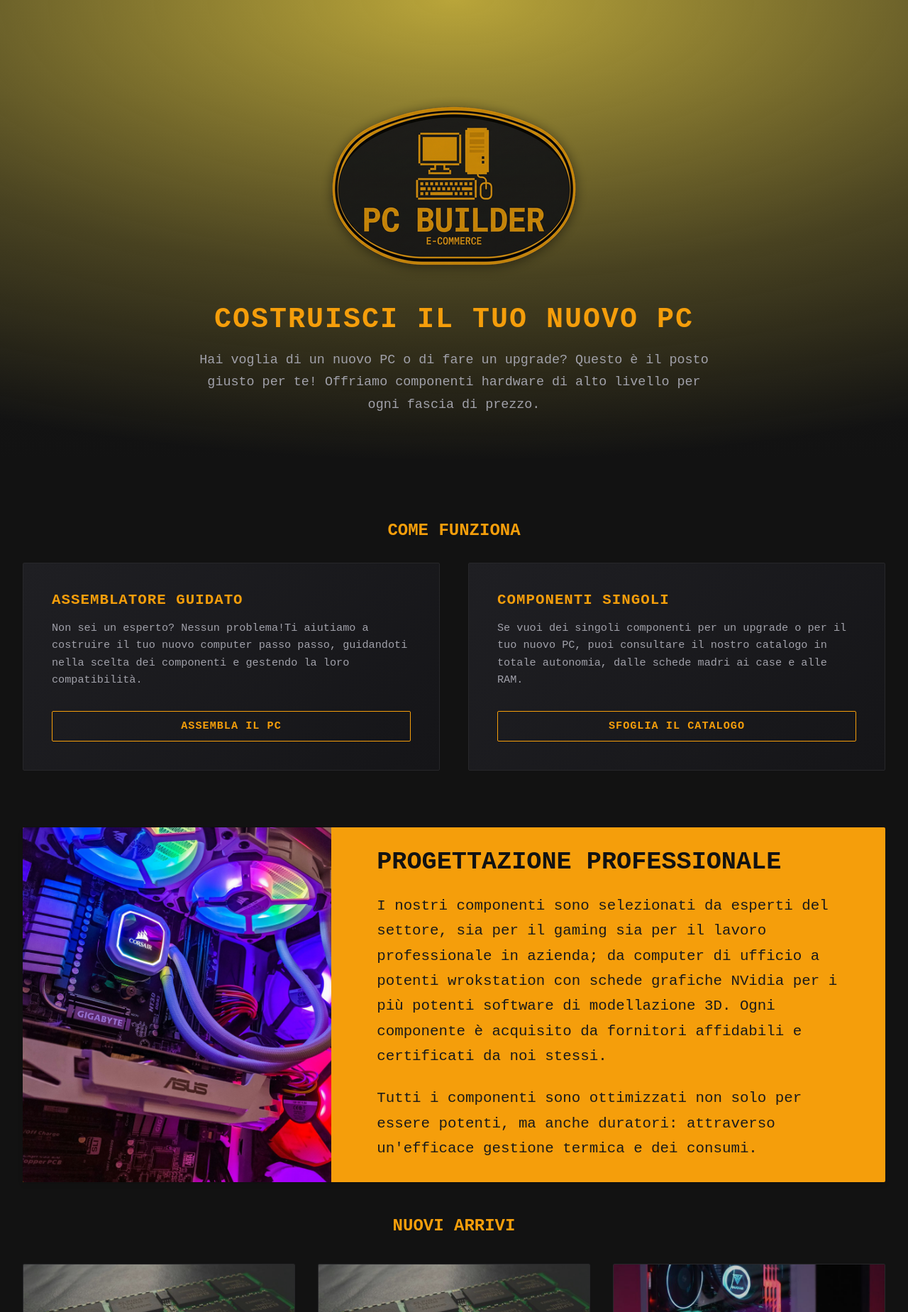
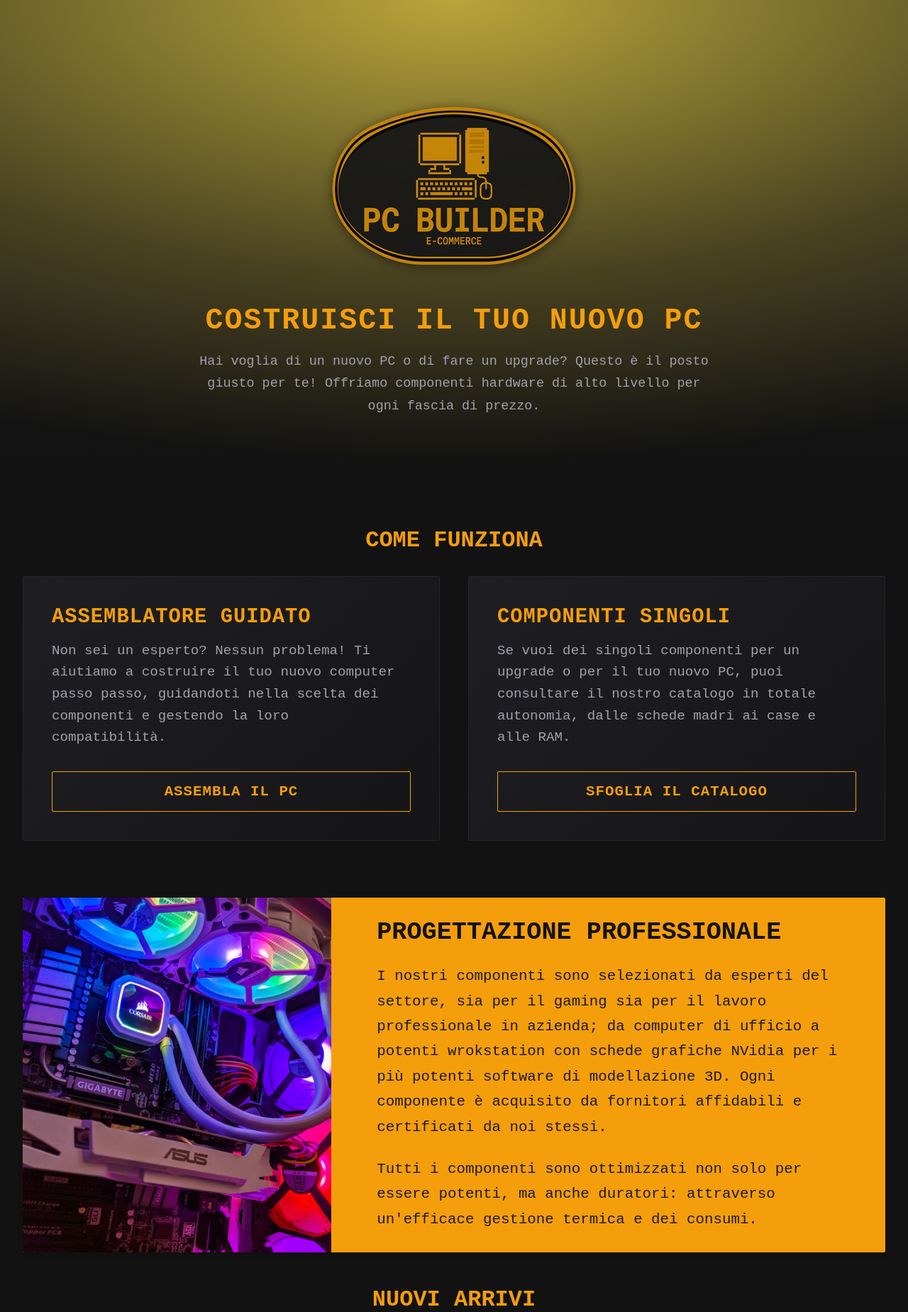
Before and after one commit to Stefano299/Backend, a Django app: page / in a window 1280 px wide. Shown: the part 75-1924 px from the top of the page at 71% size. Run offline with Django 4.2, Linux system fonts and the light colour scheme; data comes from the database, SQL or seed files in the repository; both versions use the stored data as it was after the commit.

Commit message:
risolto bug e altro

```diff
--- a/static/css/home.css
+++ b/static/css/home.css
@@ -28,7 +28,7 @@
 }
 
 .hero-title {
-    font-size: 2.5rem;
+    font-size: 2.6rem;
     color: #f59e0b;
     margin: 0 0 1.2rem 0;
     letter-spacing: 2px;
@@ -42,7 +42,7 @@
 }
 
 .section-title {
-    font-size: 1.5rem;
+    font-size: 2.0rem;
     color: #f59e0b;
     margin-bottom: 0.5rem;
 }
@@ -55,6 +55,7 @@
 .section-desc {
     color: #71717a;
     margin-bottom: 2.5rem;
+    font-size: 1.2rem;
 }
 
 .product-grid-3 {
@@ -311,7 +312,7 @@
 
 .option-title {
     color: #f59e0b;
-    font-size: 1.3rem;
+    font-size: 1.8rem;
     margin: 0 0 1rem 0;
     text-transform: uppercase;
     letter-spacing: 1px;
@@ -319,7 +320,7 @@
 
 .option-text {
     color: #a1a1aa;
-    font-size: 0.95rem;
+    font-size: 1.2rem;
     line-height: 1.6;
     margin: 0 0 2rem 0;
     flex-grow: 1;
@@ -330,8 +331,8 @@
     background-color: transparent;
     color: #f59e0b;
     border: 1px solid #f59e0b;
-    padding: 0.7rem 1.5rem;
-    font-size: 0.95rem;
+    padding: 1rem 1.8rem;
+    font-size: 1.3rem;
     font-weight: 700;
     text-transform: uppercase;
     letter-spacing: 1px;
--- a/templates/pages/home.html
+++ b/templates/pages/home.html
@@ -26,7 +26,7 @@
             <div>
                 <h3 class="option-title">Assemblatore Guidato</h3>
                 <p class="option-text">
-                    Non sei un esperto? Nessun problema!Ti aiutiamo a costruire il tuo nuovo computer passo passo, guidandoti nella scelta dei componenti e gestendo la loro compatibilità.
+                    Non sei un esperto? Nessun problema! Ti aiutiamo a costruire il tuo nuovo computer passo passo, guidandoti nella scelta dei componenti e gestendo la loro compatibilità.
                 </p>
             </div>
             <div class="option-action">
```
Also changed, not shown: accounts/admin.py (+19 -2 lines), README.md, db.sqlite3.
